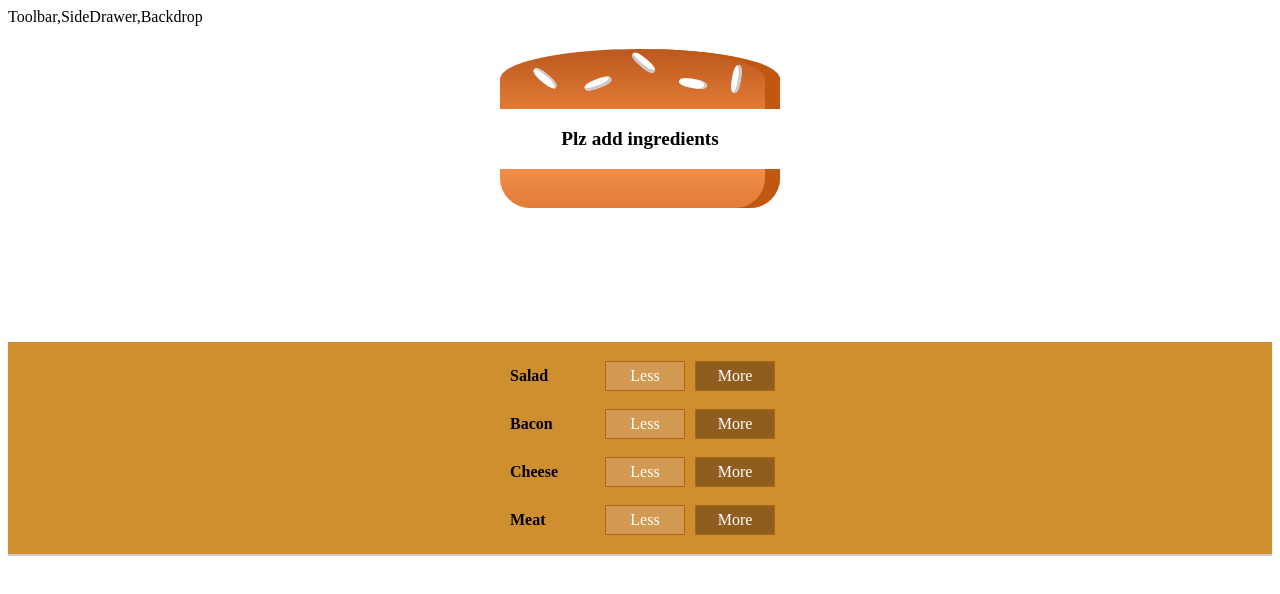
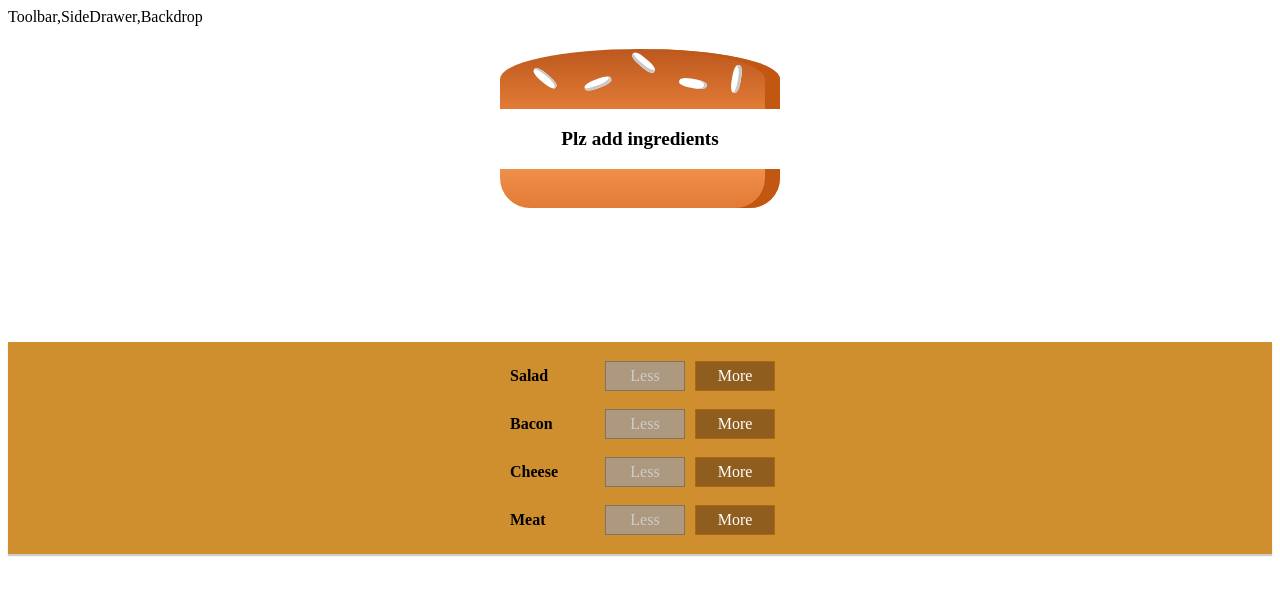
Before and after one commit to frank920120/BurgerBuilder, a React (Create React App) app: page / in a window 1280 px wide. Shown: the top 594 px of the page. Built offline with nearby package versions, Linux system fonts and the light colour scheme.

Commit message:
button disabled when 0

```diff
--- a/src/components/Burger/BuildControls/BuildControl/BuildControl.js
+++ b/src/components/Burger/BuildControls/BuildControl/BuildControl.js
@@ -1,10 +1,19 @@
 import React from "react";
 import "./styles.css";
-const BuildControl = ({ label, IncreaseIngredients, DecreaseIngredients }) => {
+const BuildControl = ({
+  label,
+  IncreaseIngredients,
+  DecreaseIngredients,
+  disableInfo
+}) => {
   return (
     <div className="BuildControl">
       <div className="Label">{label}</div>
-      <button onClick={() => DecreaseIngredients(label)} className="Less">
+      <button
+        onClick={() => DecreaseIngredients(label)}
+        disabled={disableInfo}
+        className="Less"
+      >
         Less
       </button>
       <button onClick={() => IncreaseIngredients(label)} className="More">
--- a/src/components/Burger/BuildControls/BuildControls.js
+++ b/src/components/Burger/BuildControls/BuildControls.js
@@ -8,7 +8,11 @@ const controls = [
   { label: "Cheese", type: "cheese" },
   { label: "Meat", type: "meat" }
 ];
-const BuildControls = ({ IncreaseIngredients, DecreaseIngredients }) => {
+const BuildControls = ({
+  IncreaseIngredients,
+  DecreaseIngredients,
+  disableInfo
+}) => {
   return (
     <div className="BuildControls">
       {controls.map(control => (
@@ -17,6 +21,7 @@ const BuildControls = ({ IncreaseIngredients, DecreaseIngredients }) => {
           label={control.label}
           IncreaseIngredients={IncreaseIngredients}
           DecreaseIngredients={DecreaseIngredients}
+          disableInfo={disableInfo[control.type]}
         />
       ))}
     </div>
--- a/src/containers/BurgerBuilder/BurgerBuilder.js
+++ b/src/containers/BurgerBuilder/BurgerBuilder.js
@@ -63,12 +63,19 @@ class BurgerBuilder extends Component {
   };
 
   render() {
+    const disableInfo = {
+      ...this.state.ingredients
+    };
+    for (let key in disableInfo) {
+      disableInfo[key] = disableInfo[key] <= 0;
+    }
     return (
       <>
         <Burger ingredients={this.state.ingredients} />
         <BurgerControls
           IncreaseIngredients={this.IncreaseIngredients}
           DecreaseIngredients={this.DecreaseIngredients}
+          disableInfo={disableInfo}
         />
       </>
     );
```
